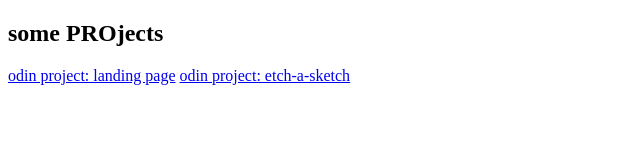
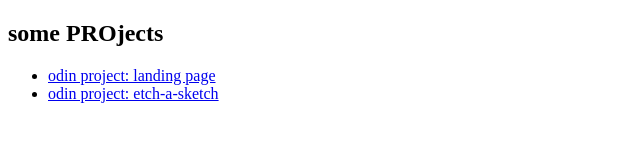
Before and after one commit to turpija/turpija.github.io, a plain HTML site: page index.html in a window 1280 px wide. Shown: the whole page, without its empty margins (0-640 px from the left). Drawn offline with Linux system fonts and the light colour scheme.

Commit message:
cosmetics

```diff
--- a/index.html
+++ b/index.html
@@ -11,8 +11,10 @@
 <body>
     <main>
         <h2>some PROjects</h2>
-        <a href="/odin-landingP/index.html">odin project: landing page</a>
-        <a href="/odin-etch-a-sketch/index.html" class="href">odin project: etch-a-sketch</a>
+        <ul>
+            <li><a href="/odin-landingP/index.html">odin project: landing page</a></li>
+            <li><a href="/odin-etch-a-sketch/index.html" class="href">odin project: etch-a-sketch</a></li>
+        </ul>
     </main>
 </body>
 
--- a/odin-etch-a-sketch/style.css
+++ b/odin-etch-a-sketch/style.css
@@ -6,7 +6,7 @@
 }
 
 #gridContainer div {
-    margin: 1px;
+    margin: 0.5px;
 }
 
 .clear{
```
